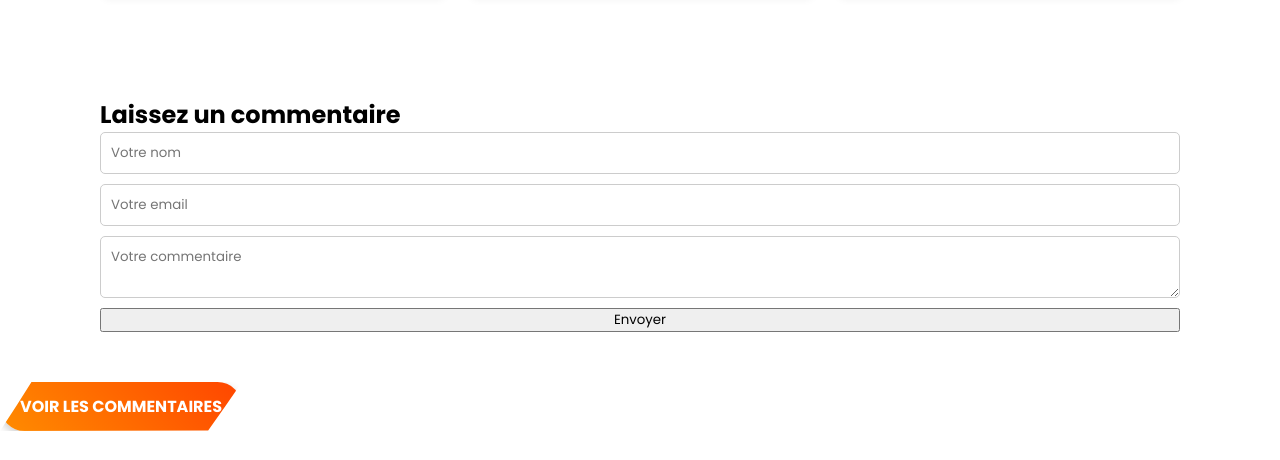
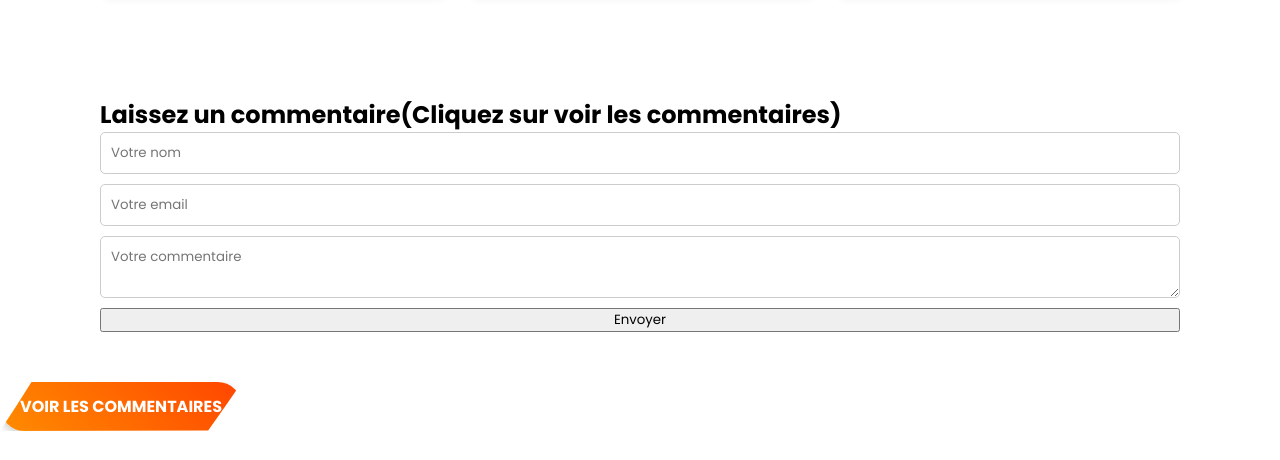
Before and after one commit to ghos-spec/HELOSA-SHOP, a plain HTML site: page index.html in a window 1280 px wide. Shown: the part 6887-7347 px from the top of the page. Drawn offline with nearby package versions, Linux system fonts and the light colour scheme.

Commit message:
Update index.html

```diff
--- a/index.html
+++ b/index.html
@@ -496,7 +496,7 @@
 
 <!-- Formulaire pour ajouter un commentaire -->
 <section id="reviews">
-    <h2>Laissez un commentaire</h2>
+    <h2>Laissez un commentaire(Cliquez sur voir les commentaires)</h2>
     <form id="commentForm">
         <input type="text" id="name" placeholder="Votre nom" required>
         <input type="email" id="email" placeholder="Votre email" required>
```
